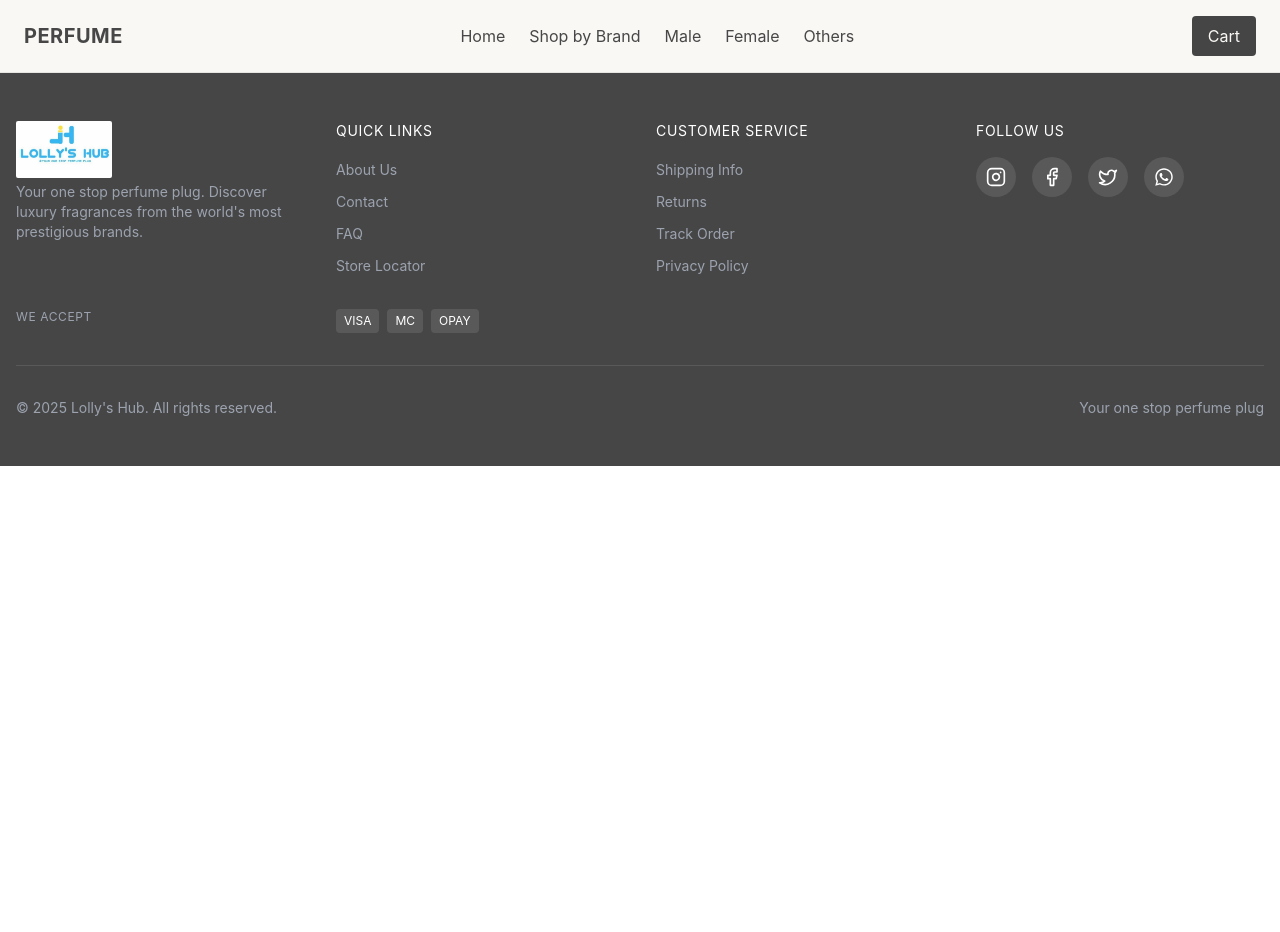
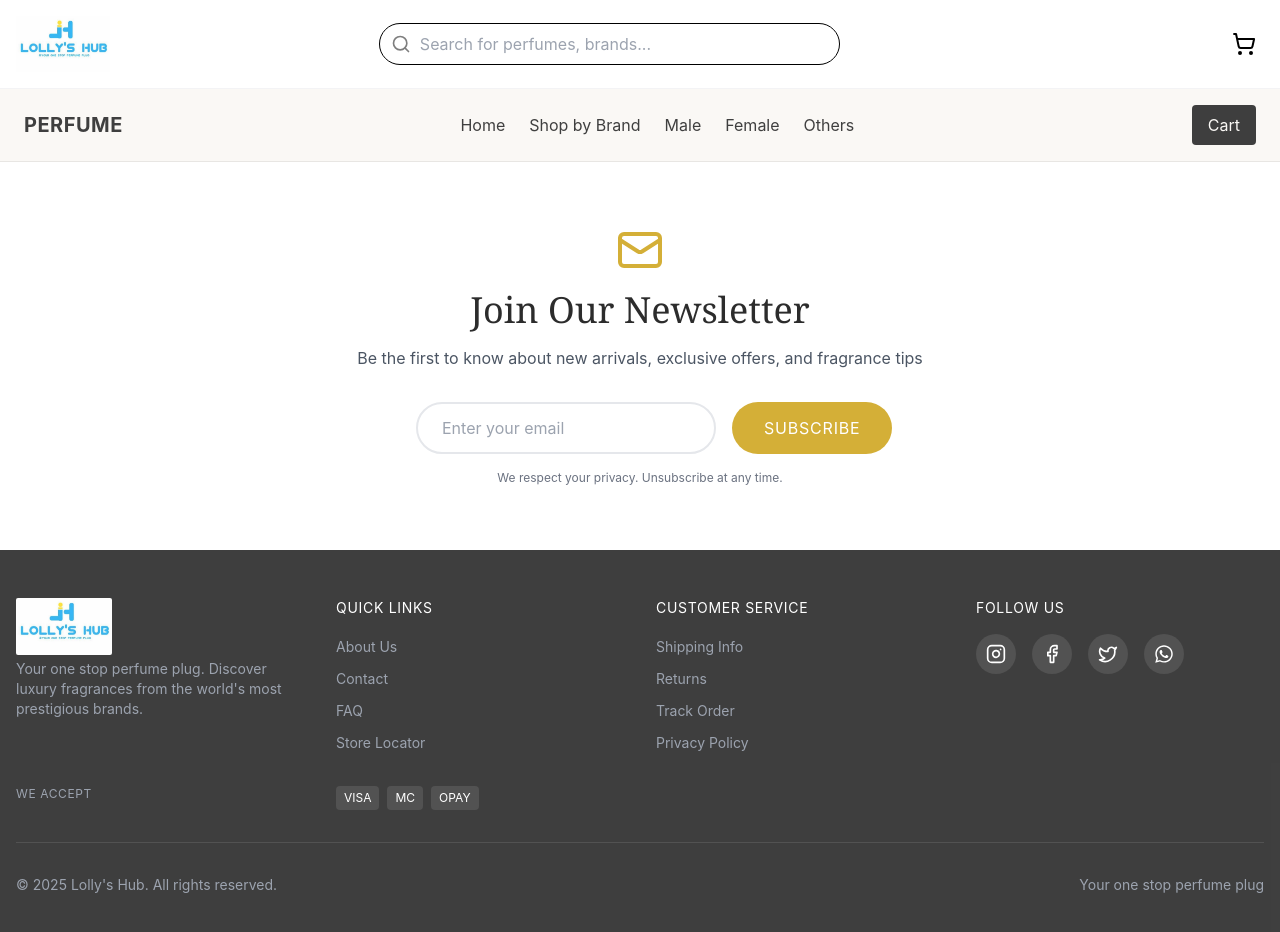
Before and after one commit to justpeterjp1/perfume-site, a React (Vite) app: page / in a window 1280 px wide. Shown: the top 932 px of the page. Before the commit the page ends 800 px from the top, so only its background shows below. Built offline with nearby package versions, Linux system fonts and the light colour scheme.

Commit message:
added Header component

```diff
--- a/src/App.jsx
+++ b/src/App.jsx
@@ -1,15 +1,21 @@
 import { useState } from 'react'
 import viteLogo from '/perfume-logo.jpg'
 import './App.css';
+import Header from './components/Header';
+import Navbar from './components/Navbar';
+import NewsLetter from './components/NewsLetter';
 import Footer from './components/Footer';
-import Navbar from './components/Navbar';
 
 function App() {
-
+  const [isMenuOpen, setIsMenuOpen] = useState(false);
   return (
     <>
       <main>
+        <Header
+        toggleMenu={() => setIsMenuOpen(!isMenuOpen)}
+         isMenuOpen={isMenuOpen}/>
         <Navbar />
+        <NewsLetter />
         <Footer />
       </main>
     </>
--- a/src/components/Footer.jsx
+++ b/src/components/Footer.jsx
@@ -1,7 +1,9 @@
-import React from 'react'
+
 import logo from '../assets/perfume-logo.jpg'
 import { Facebook, Instagram, Twitter } from 'lucide-react';
 import { FaWhatsapp } from 'react-icons/fa';
+
+
 const Footer = () => {
     return (
         <footer className='bg-primary text-white'>
@@ -9,7 +11,7 @@ const Footer = () => {
                 <div className="grid grid-cols-1 md:grid-cols-4 gap-8 mb-8">
                     {/* Brand */}
                     <div>
-                        <img className='w-24 rounded-sm mb-1' src={logo} alt="logo"  />
+                        <img className='w-24 rounded-sm mb-1' src={logo} alt="logo" />
                         <p className="text-gray-400 text-sm">
                             Your one stop perfume plug. Discover luxury fragrances from the world's most prestigious brands.
                         </p>
@@ -40,16 +42,16 @@ const Footer = () => {
                     <div>
                         <h4 className="uppercase tracking-wider text-sm mb-4">Follow Us</h4>
                         <div className="flex gap-4 mb-6">
-                            <a href="#" className="w-10 h-10 rounded-full bg-white/10 hover:bg-[#D4AF37] transition-colors flex items-center justify-center">
+                            <a href="#" className="w-10 h-10 rounded-full bg-white/10 hover:bg-accent transition-colors flex items-center justify-center">
                                 <Instagram className="w-5 h-5" />
                             </a>
-                            <a href="#" className="w-10 h-10 rounded-full bg-white/10 hover:bg-[#D4AF37] transition-colors flex items-center justify-center">
+                            <a href="#" className="w-10 h-10 rounded-full bg-white/10 hover:bg-accent transition-colors flex items-center justify-center">
                                 <Facebook className="w-5 h-5" />
                             </a>
-                            <a href="#" className="w-10 h-10 rounded-full bg-white/10 hover:bg-[#D4AF37] transition-colors flex items-center justify-center">
+                            <a href="#" className="w-10 h-10 rounded-full bg-white/10 hover:bg-accent transition-colors flex items-center justify-center">
                                 <Twitter className="w-5 h-5" />
                             </a>
-                            <a href="#" className="w-10 h-10 rounded-full bg-white/10 hover:bg-[#D4AF37] transition-colors flex items-center justify-center">
+                            <a href="#" className="w-10 h-10 rounded-full bg-white/10 hover:bg-accent transition-colors flex items-center justify-center">
                                 <FaWhatsapp className="w-5 h-5" />
                             </a>
                         </div>
--- /dev/null
+++ b/src/components/Header.jsx
@@ -0,0 +1,79 @@
+import React, {useState} from 'react'
+import { Menu, X, Search, ShoppingCart } from 'lucide-react';
+import logo from '../assets/perfume-logo.jpg'
+
+export default function Header ({isMenuOpen, toggleMenu}) {
+    const [isSearchExpanded, setIsSearchExpanded] = useState(false);
+  return (
+    <header className="sticky top-0 z-50 bg-white border-b border-inputBackground">
+        <div className="container mx-auto px-4 py-4 flex items-center justify-between gap-4">
+            {/* Mobile Menu Toggle */}
+        <button
+        onClick={toggleMenu}
+          className="lg:hidden p-2 hover:bg-[--color-light-gray] rounded-lg transition-colors"
+        >
+          {isMenuOpen ? <X size={24} /> : <Menu size={24} />}
+        </button>
+         {/* Logo */}
+        <button
+        // onClick={onLogoClick}
+        className="flex-shrink-0 focus:outline-none">
+          <img
+            src={logo}
+            alt="Lolly's Hub - Your One Stop Perfume Plug"
+            className="h-12 md:h-14 w-auto object-contain hover:opacity-80 transition-opacity"
+          />
+        </button>
+        {/* Search Bar - Desktop */}
+        <div className="hidden md:flex items-center flex-1 max-w-xl mx-8">
+          <div className="relative w-4/5">
+            <Search className="absolute left-3 top-1/2 -translate-y-1/2 text-[--color-charcoal] opacity-50" size={20} />
+            <input
+              type="text"
+              placeholder="Search for perfumes, brands..."
+              className="w-full pl-10 pr-4 py-2 bg-white border border-[--color-light-gray] rounded-full focus:outline-none focus:border-[--color-gold] transition-colors"
+            />
+          </div>
+        </div>
+
+        {/* Right Icons */}
+        <div className="flex items-center gap-3">
+          {/* Mobile Search Toggle */}
+          <button
+            onClick={() => setIsSearchExpanded(!isSearchExpanded)}
+            className="md:hidden p-2 hover:bg-[--color-light-gray] rounded-lg transition-colors"
+          >
+            <Search size={24} />
+          </button>
+
+          {/* Cart Icon */}
+          <button
+            // onClick={onCartClick}
+            className="relative p-2 hover:bg-[--color-light-gray] rounded-lg transition-colors"
+          >
+            <ShoppingCart size={24} />
+            {/* {cartCount > 0 && (
+              <span className="absolute -top-1 -right-1 bg-[--color-gold] text-white text-xs rounded-full w-5 h-5 flex items-center justify-center">
+                {cartCount}
+              </span>
+            )} */}
+          </button>
+        </div>
+        </div>
+        {/* Mobile Search Expanded */}
+        {isSearchExpanded && (
+            <div className="md:hidden px-4 pb-4">
+            <div className="relative">
+                <Search className="absolute left-3 top-1/2 -translate-y-1/2 text-[--color-charcoal] opacity-50" size={20} />
+                <input
+                type="text"
+                placeholder="Search for perfumes, brands..."
+                className="w-full pl-10 pr-4 py-2 bg-white border rounded-full focus:outline-none focus:border-[--color-gold] transition-colors"
+                autoFocus
+                />
+            </div>
+            </div>
+        )}
+    </header>
+  )
+}
--- /dev/null
+++ b/src/components/NewsLetter.jsx
@@ -0,0 +1,49 @@
+import  { useState } from 'react';
+import { Mail } from 'lucide-react';
+
+export default function Newsletter() {
+     const [email, setEmail] = useState('');
+
+  const handleSubmit = (e) => {
+    e.preventDefault();
+    // Handle newsletter signup
+    console.log('Newsletter signup:', email);
+    setEmail('');
+  };
+    return (
+    <section className="py-16 bg-white">
+      <div className="container mx-auto px-4">
+        <div className="max-w-2xl mx-auto text-center">
+          <Mail className="w-12 h-12 text-accent mx-auto mb-4" />
+          <h2 className="font-serif text-3xl md:text-4xl text-[#2C2C2C] mb-4">
+            Join Our Newsletter
+          </h2>
+          <p className="text-gray-600 mb-8">
+            Be the first to know about new arrivals, exclusive offers, and fragrance tips
+          </p>
+
+          <form onSubmit={handleSubmit} className="flex flex-col sm:flex-row gap-4 max-w-md mx-auto">
+            <input
+              type="email"
+              value={email}
+              onChange={(e) => setEmail(e.target.value)}
+              placeholder="Enter your email"
+              required
+              className="flex-1 px-6 py-3 rounded-full border-2 border-gray-200 focus:border-accent focus:outline-none transition-colors"
+            />
+            <button
+              type="submit"
+              className="px-8 py-3 bg-accent text-white rounded-full uppercase tracking-wider hover:bg-[#C5A028] transition-colors whitespace-nowrap"
+            >
+              Subscribe
+            </button>
+          </form>
+
+          <p className="text-xs text-gray-500 mt-4">
+            We respect your privacy. Unsubscribe at any time.
+          </p>
+        </div>
+      </div>
+    </section>
+    )
+}
--- a/tailwind.config.cjs
+++ b/tailwind.config.cjs
@@ -7,7 +7,7 @@ module.exports = {
   theme: {
   extend: {
     colors: {
-      primary: "#363636ea",
+      primary: "#363636f4",
       secondary: "#faf8f5",
       accent: "#d4af37",
 
@@ -24,8 +24,8 @@ module.exports = {
       offwhite: "#f7f5f2",
 
       border: "rgba(0, 0, 0, 0.1)",
-      "input-background": "#f3f3f5",
-      "switch-background": "#cbced4",
+      inputBackground: "#f3f3f5",
+      switchBackground: "#cbced4",
     },
 
     fontFamily: {
```
Lines whose indentation alone changed are shown as unchanged.
